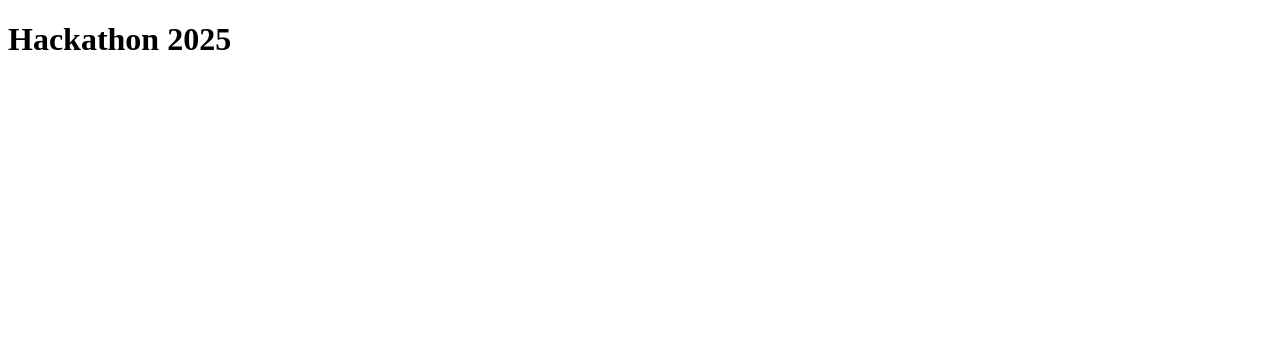
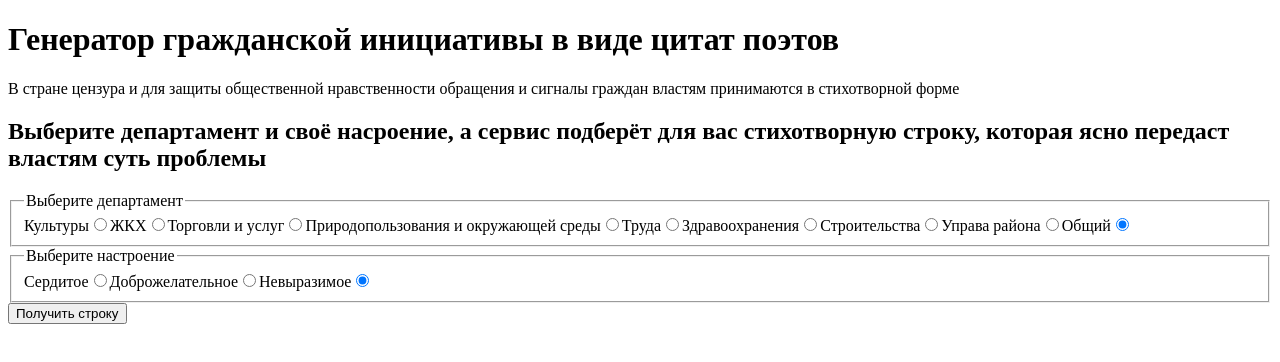
Before and after one commit to MelnikovAleksei/hackathon-25, a React (Create React App) app: page / in a window 1280 px wide. Shown: the top 362 px of the page. Built offline with nearby package versions, Linux system fonts and the light colour scheme.

Commit message:
feat: создать html для Header,Main,Form

```diff
--- a/public/index.html
+++ b/public/index.html
@@ -5,7 +5,7 @@
     <meta name="viewport" content="width=device-width, initial-scale=1" />
     <meta
       name="description"
-      content="Сервис для генерации гражданской инициативы в виде цитаты поэтов"
+      content="Сервис для генерации гражданской инициативы в виде цитат поэтов"
     />
     <title>Высоконравственный сигнал</title>
   </head>
--- a/src/App.js
+++ b/src/App.js
@@ -1,9 +1,12 @@
 import React from 'react';
+import { Header } from './components/Header';
+import { Main } from './components/Main';
 
 function App() {
   return (
     <div className="App">
-      <h1>Hackathon 2025</h1>
+      <Header />
+      <Main />
     </div>
   );
 }
--- /dev/null
+++ b/src/components/Form.js
@@ -0,0 +1,237 @@
+import React from 'react';
+
+export const Form = () => {
+  const [department, setDepartment] = React.useState('general');
+  const [mood, setMood] = React.useState('unspeakable');
+
+  const handleChangeDepartment = (evt) => {
+    const { value } = evt.target;
+    setDepartment(value);
+  }
+
+  const handleChangeMood = (evt) => {
+    const { value } = evt.target;
+    setMood(value);
+  }
+
+  const handleSubmit = (evt) => {
+    evt.preventDefault();
+  }
+
+  return (
+    <form
+      className="form"
+      name="Получить стихотворную строку"
+      onSubmit={handleSubmit}
+    >
+      <fieldset
+        className="form__fieldset"
+      >
+        <legend
+          className="form__legend"
+        >
+          Выберите департамент
+        </legend>
+        <div
+          className="form__container"
+        >
+          <label
+            className="form__label"
+            htmlFor="departmentOfCulture"
+          >
+            Культуры
+            <input
+              className="form__input-radio"
+              type="radio"
+              id="departmentOfCulture"
+              name="department"
+              value="culture"
+              checked={department === 'culture'}
+              onChange={handleChangeDepartment}
+            />
+          </label>
+          <label
+            className="form__label"
+            htmlFor="departmentOfHousingAndCommunalServices"
+          >
+            ЖКХ
+            <input
+              className="form__input-radio"
+              type="radio"
+              id="departmentOfHousingAndCommunalServices"
+              name="department"
+              value="housingAndCommunalServices"
+              checked={department === 'housingAndCommunalServices'}
+              onChange={handleChangeDepartment}
+            />
+          </label>
+          <label
+            className="form__label"
+            htmlFor="departmentOfTradeAndServices"
+          >
+            Торговли и услуг
+            <input
+              className="form__input-radio"
+              type="radio"
+              id="departmentOfTradeAndServices"
+              name="department"
+              value="tradeAndServices"
+              checked={department === 'tradeAndServices'}
+              onChange={handleChangeDepartment}
+            />
+          </label>
+          <label
+            className="form__label"
+            htmlFor="departmentOfNaturalResourcesAndEnvironmentalProtection"
+          >
+            Природопользования и окружающей среды
+            <input
+              className="form__input-radio"
+              type="radio"
+              id="departmentOfNaturalResourcesAndEnvironmentalProtection"
+              name="department"
+              value="naturalResourcesAndEnvironmentalProtection"
+              checked={department === 'naturalResourcesAndEnvironmentalProtection'}
+              onChange={handleChangeDepartment}
+            />
+          </label>
+          <label
+            className="form__label"
+            htmlFor="departmentOfLabor"
+          >
+            Труда
+            <input
+              className="form__input-radio"
+              type="radio"
+              id="departmentOfLabor"
+              name="department"
+              value="labor"
+              checked={department === 'labor'}
+              onChange={handleChangeDepartment}
+            />
+          </label>
+          <label
+            className="form__label"
+            htmlFor="departmentOfHealth"
+          >
+            Здравоохранения
+            <input
+              className="form__input-radio"
+              type="radio"
+              id="departmentOfHealth"
+              name="department"
+              value="health"
+              checked={department === 'health'}
+              onChange={handleChangeDepartment}
+            />
+          </label>
+          <label
+            className="form__label"
+            htmlFor="departmentOfConstruction"
+          >
+            Строительства
+            <input
+              className="form__input-radio"
+              type="radio"
+              id="departmentOfConstruction"
+              name="department"
+              value="construction"
+              checked={department === 'construction'}
+              onChange={handleChangeDepartment}
+            />
+          </label>
+          <label
+            className="form__label"
+            htmlFor="departmentOfDistrictAdministration"
+          >
+            Управа района
+            <input
+              className="form__input-radio"
+              type="radio"
+              id="departmentOfDistrictAdministration"
+              name="department"
+              value="districtAdministration"
+              checked={department === 'districtAdministration'}
+              onChange={handleChangeDepartment}
+            />
+          </label>
+          <label
+            className="form__label"
+            htmlFor="departmentOfGeneral"
+          >
+            Общий
+            <input
+              className="form__input-radio"
+              type="radio"
+              id="departmentOfGeneral"
+              name="department"
+              value="general"
+              checked={department === 'general'}
+              onChange={handleChangeDepartment}
+            />
+          </label>
+        </div>
+      </fieldset>
+      <fieldset>
+        <legend
+          className="form__legend"
+        >
+          Выберите настроение
+        </legend>
+        <div>
+          <label
+            className="form__label"
+            htmlFor="moodAngry"
+          >
+            Сердитое
+            <input
+              className="form__input-radio"
+              type="radio"
+              id="moodAngry"
+              name="mood"
+              value="angry"
+              checked={mood === 'angry'}
+              onChange={handleChangeMood}
+            />
+          </label>
+          <label
+            className="form__label"
+            htmlFor="moodKindly"
+          >
+            Доброжелательное
+            <input
+              className="form__input-radio"
+              type="radio"
+              id="moodKindly"
+              name="mood"
+              value="kindly"
+              checked={mood === 'kindly'}
+              onChange={handleChangeMood}
+            />
+          </label>
+          <label
+            className="form__label"
+            htmlFor="moodUnspeakable"
+          >
+            Невыразимое
+            <input
+              className="form__input-radio"
+              type="radio"
+              id="moodUnspeakable"
+              name="mood"
+              value="unspeakable"
+              checked={mood === 'unspeakable'}
+              onChange={handleChangeMood}
+            />
+          </label>
+        </div>
+      </fieldset>
+      <button
+        className="form__button-submit"
+        type="sumbit"
+      >
+        Получить строку
+      </button>
+    </form>
+  )
+}
--- /dev/null
+++ b/src/components/Header.js
@@ -0,0 +1,23 @@
+import React from 'react';
+
+export const Header = () => {
+  return (
+    <header
+      className="header"
+    >
+      <h1
+        className="header__title"
+      >
+        Генератор гражданской инициативы в виде цитат поэтов
+      </h1>
+      <p
+        className="header__subtitle"
+      >
+        В стране цензура и для защиты
+        общественной нравственности
+        обращения и сигналы граждан
+        властям принимаются в стихотворной форме
+      </p>
+    </header>
+  )
+}
--- /dev/null
+++ b/src/components/Main.js
@@ -0,0 +1,19 @@
+import React from 'react';
+import { Form } from './Form';
+
+export const Main = () => {
+  return (
+    <main
+      className="main"
+    >
+      <h2
+        className="main__header"
+      >
+        Выберите департамент и своё насроение,
+        а сервис подберёт для вас стихотворную строку,
+        которая ясно передаст властям суть проблемы
+      </h2>
+      <Form />
+    </main>
+  )
+}
```
Also changed, not shown: 1 other file (tests, documents, lock files or other folders).
